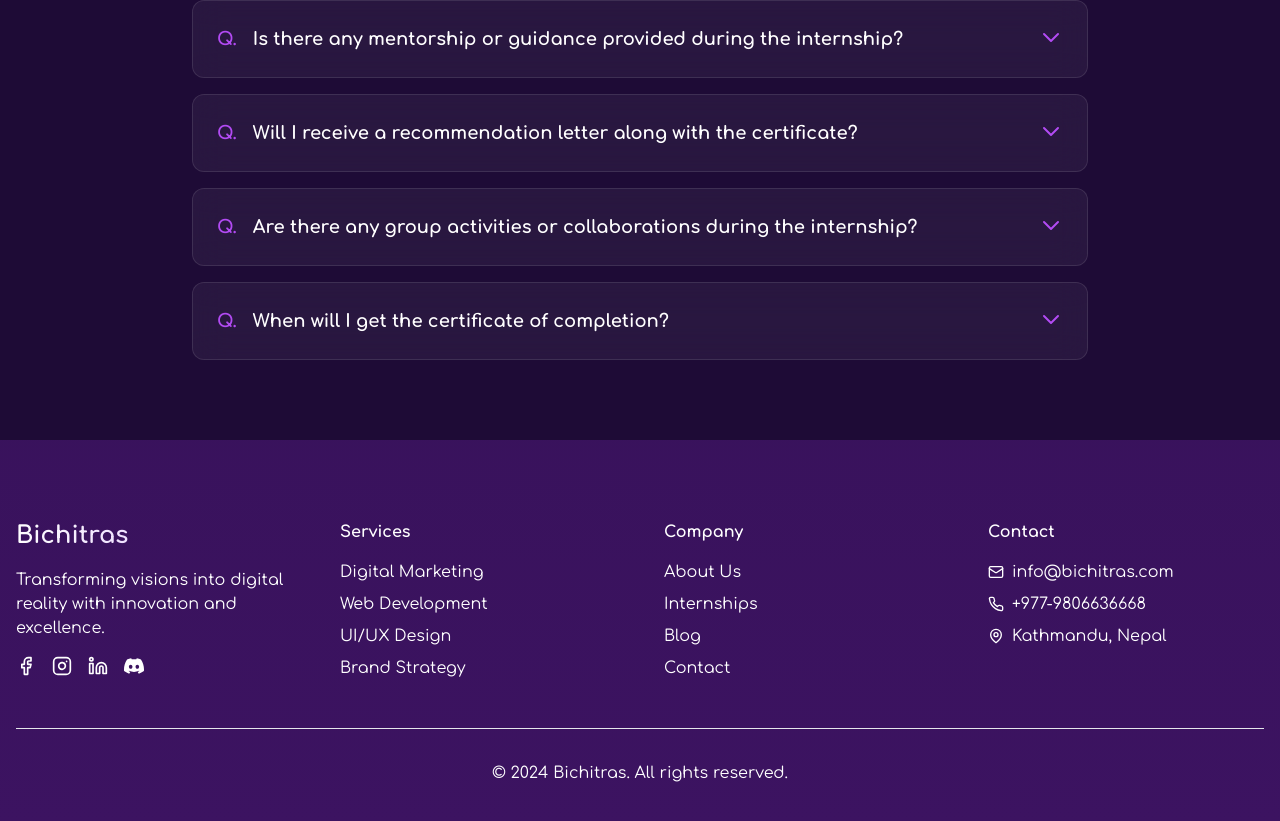
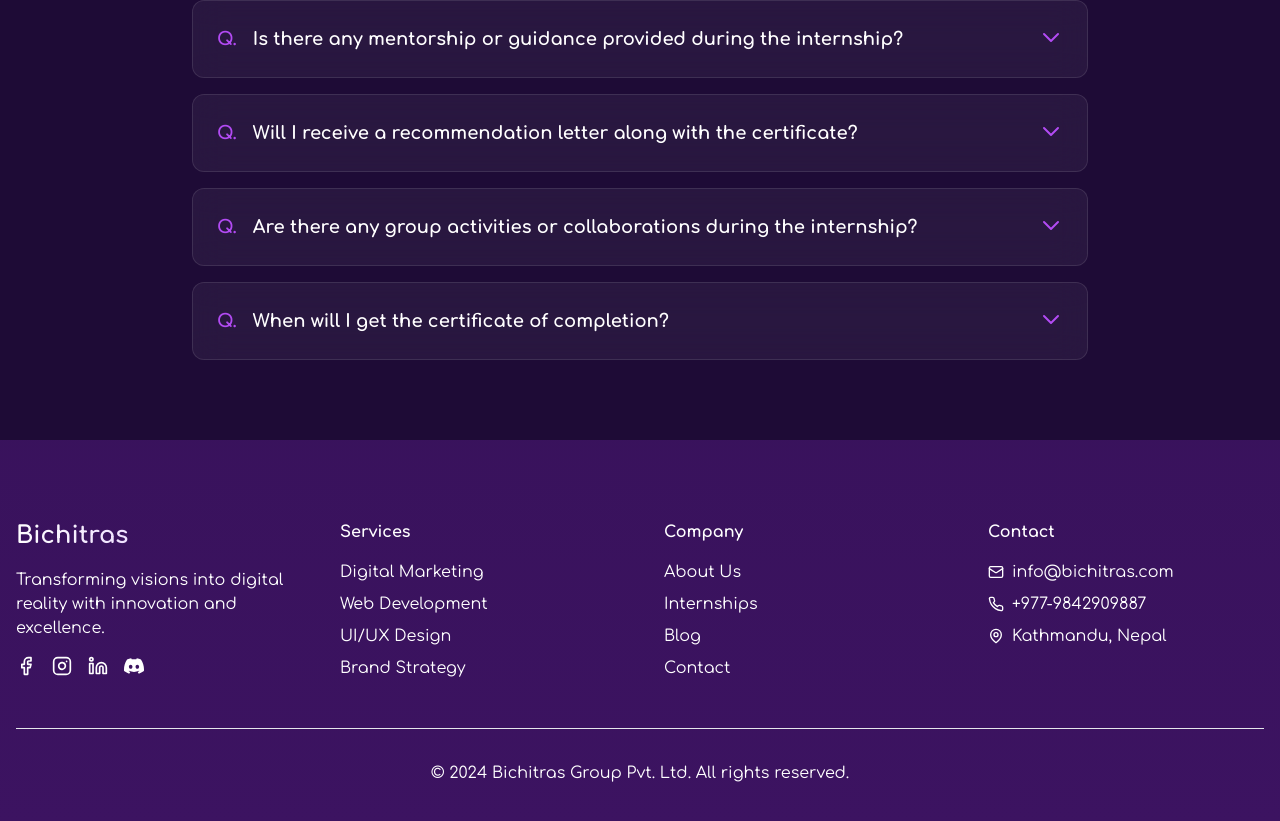
Before and after one commit to iisandeshpoudel/bichitras-website, a React (Vite) app: page /internship in a window 1280 px wide. Shown: the part 2892-3713 px from the top of the page. Built offline with nearby package versions, Linux system fonts and the light colour scheme.

Commit message:
smarak update

```diff
--- a/src/components/Footer.tsx
+++ b/src/components/Footer.tsx
@@ -165,7 +165,7 @@ const Footer = () => {
                   target="_blank"
                   rel="noopener noreferrer"
                 >
-                  +977-9806636668
+                  +977-9842909887
                 </a>
               </li>
               <li className="flex items-center text-royal-celestial/80">
@@ -185,7 +185,8 @@ const Footer = () => {
 
         <div className="border-t border-royal-celestial/20 pt-8 text-center text-royal-celestial/60">
           <p>
-            &copy; {new Date().getFullYear()} Bichitras. All rights reserved.
+            &copy; {new Date().getFullYear()} Bichitras Group Pvt. Ltd. All
+            rights reserved.
           </p>
         </div>
       </div>
```
